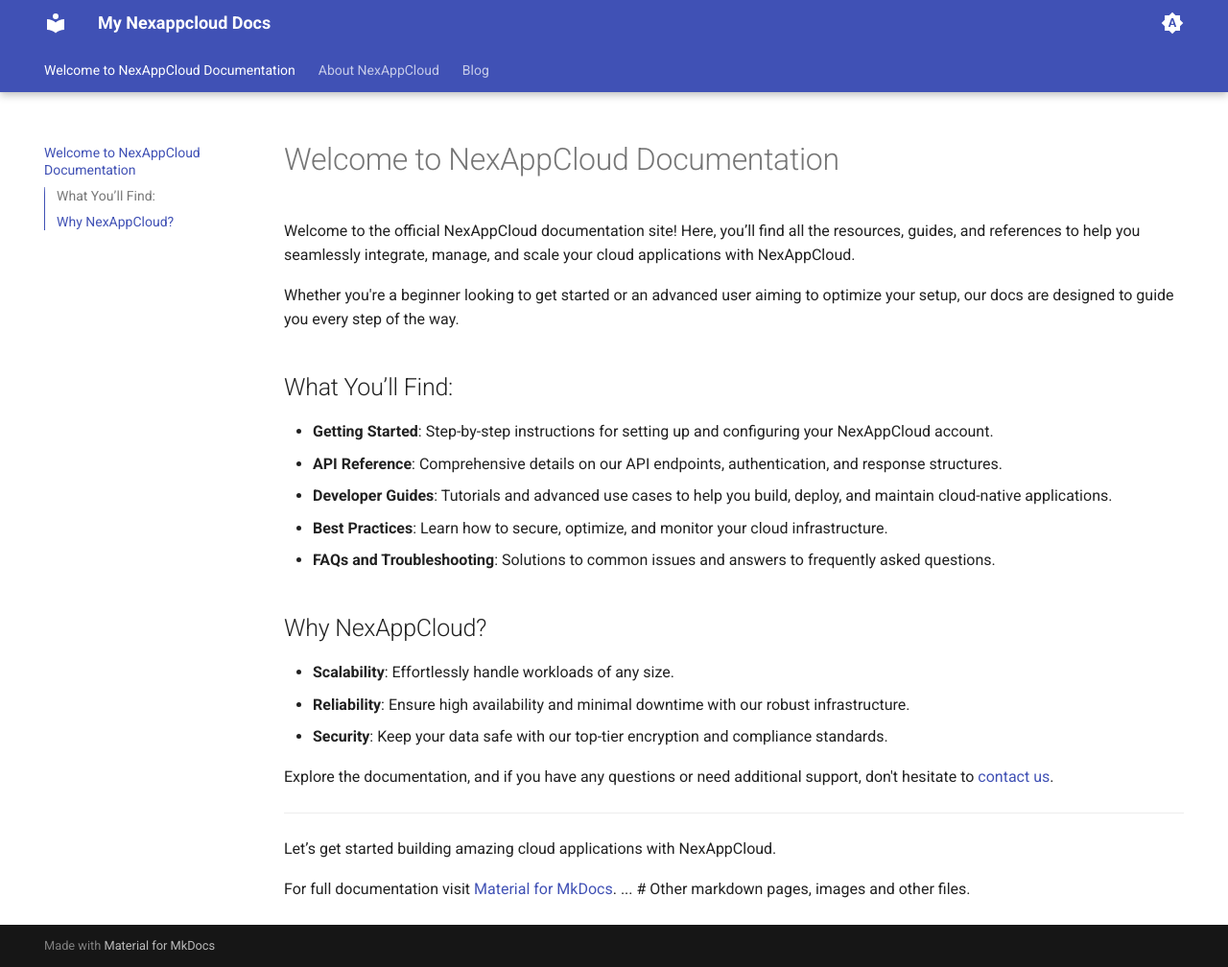
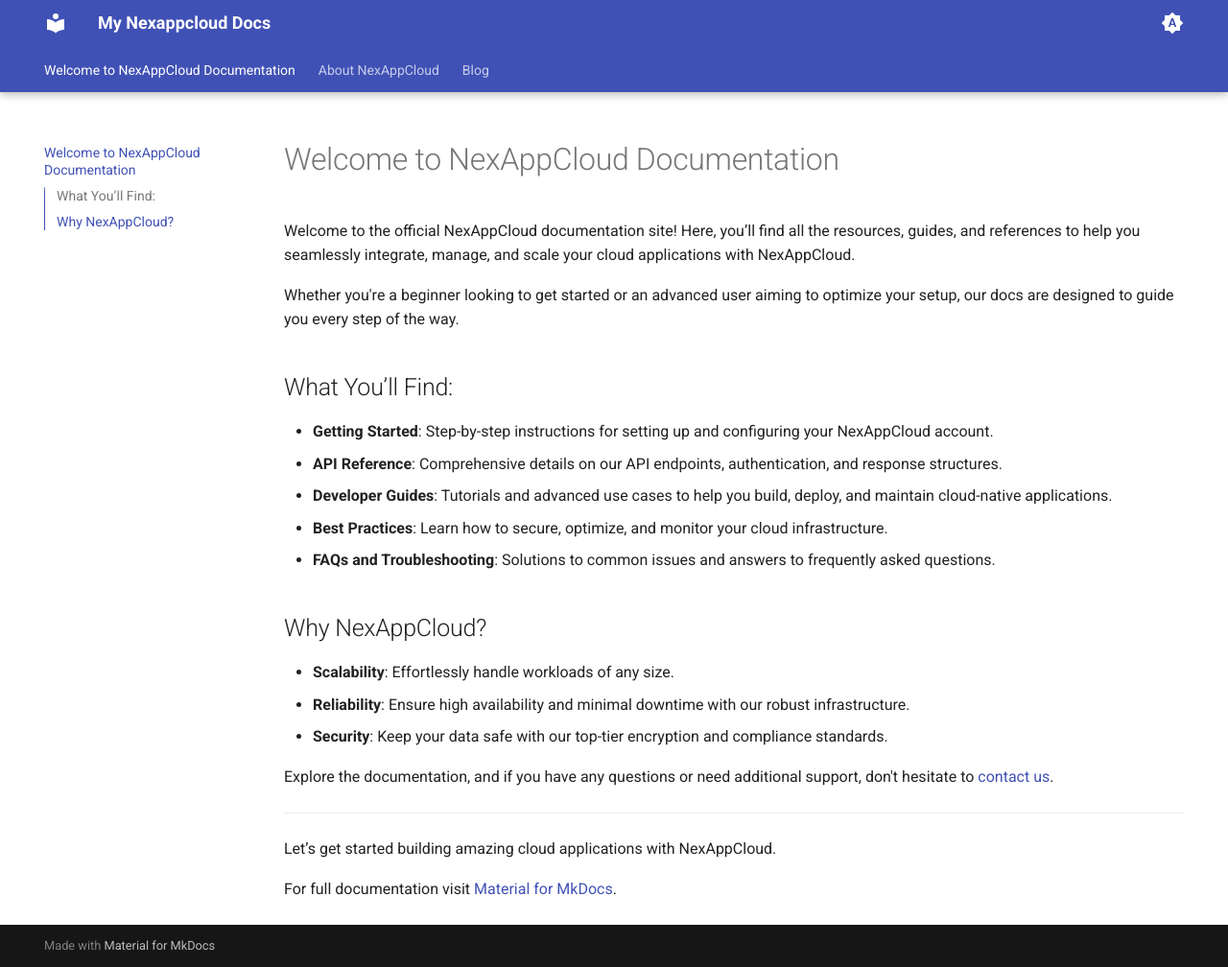
Before and after one commit to kukoboris/nexappdoc, an MkDocs documentation site: the page built from docs/index.md, in a window 1280 px wide and 1008 px high. Shown: the whole window at 96% size. Built offline with MkDocs 1.6.1 and Material for MkDocs 9.7.7, drawn with Linux system fonts in a browser that asks for light colours.

Commit message:
Update index.md

```diff
--- a/docs/index.md
+++ b/docs/index.md
@@ -24,4 +24,3 @@
 
 
 For full documentation visit [Material for MkDocs](https://squidfunk.github.io/mkdocs-material/).
-        ...       # Other markdown pages, images and other files.
```
